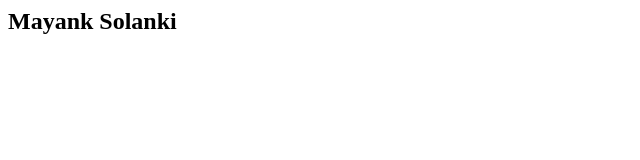
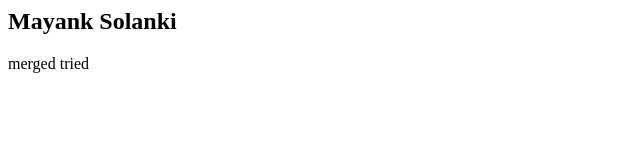
Before and after one commit to Mayank6263/Ademo, a plain HTML site: page index.html in a window 1280 px wide. Shown: the whole page, without its empty margins (0-640 px from the left). Drawn offline with Linux system fonts and the light colour scheme.

Commit message:
merge tried

```diff
--- a/index.html
+++ b/index.html
@@ -4,5 +4,6 @@
 </head>
 <body>
 <h2>Mayank Solanki</h2>
+<p>merged tried </p>
 </body>
 </html>
```
